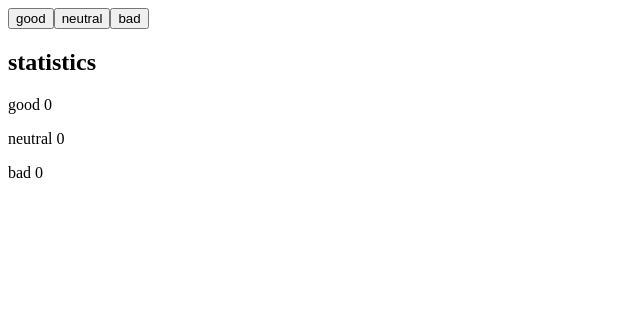
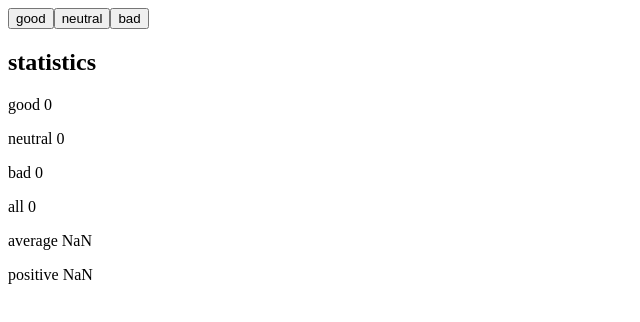
Before and after one commit to half-assed/FullStackWithCorrectIgnore, a React (Create React App) app in the folder Part1/unicafe/: page / in a window 1280 px wide. Shown: the top 322 px of the page, without its empty margins (0-640 px from the left). Built offline with nearby package versions, Linux system fonts and the light colour scheme.

Commit message:
1.7 Unicafe

```diff
--- a/Part1/unicafe/src/index.js
+++ b/Part1/unicafe/src/index.js
@@ -16,6 +16,9 @@ const App = () => {
       <p>good {good}</p>
       <p>neutral {neutral}</p>
       <p>bad {bad}</p>
+      <p>all {good + bad + neutral}</p>
+      <p>average {(good - neutral)/(good+bad)}</p>
+      <p>positive {good/(good+neutral+bad)}</p>
     </div>
   )
 }
```
